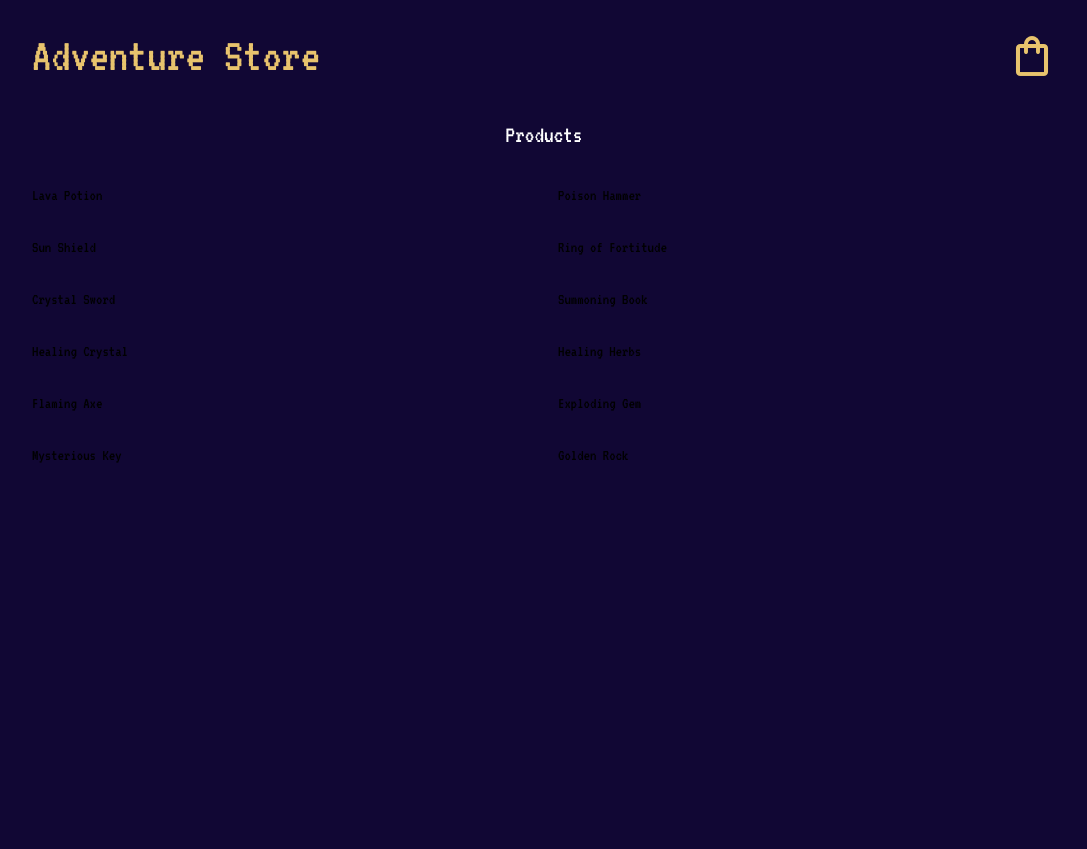
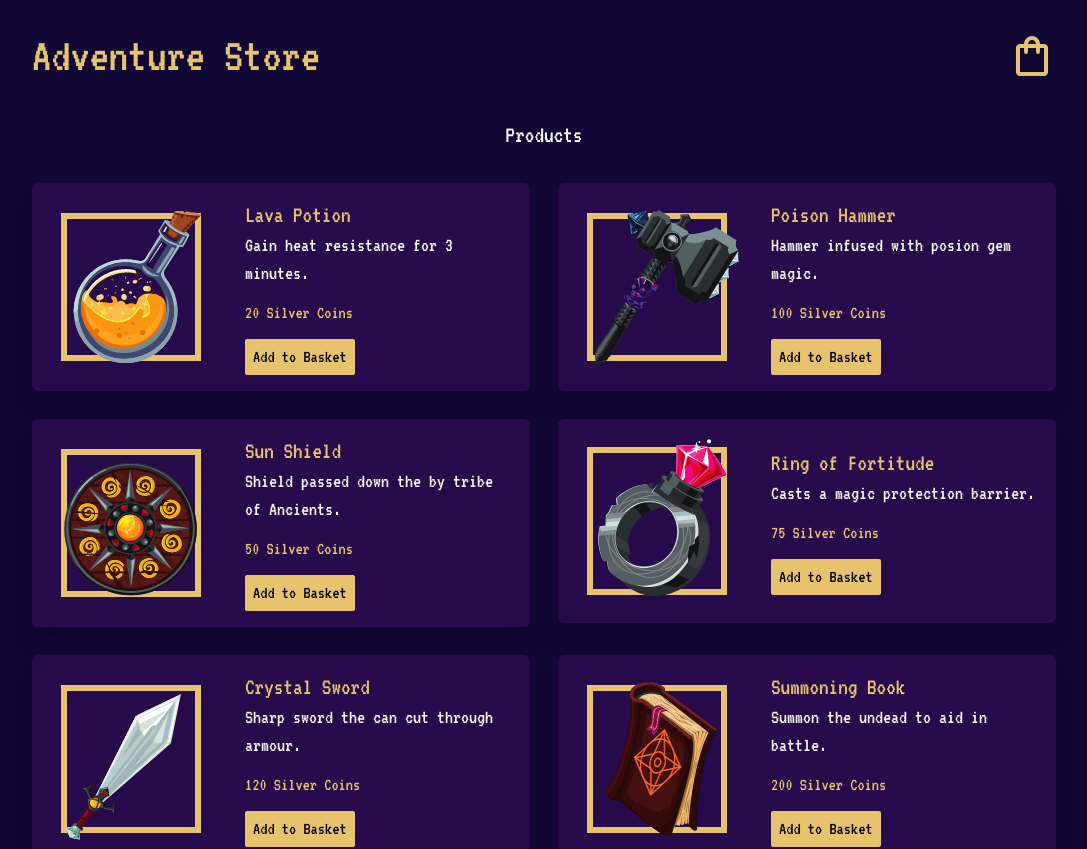
Before and after one commit to iamshaunjp/nuxt-3-with-pinia, a Nuxt app: page / in a window 1280 px wide. Shown: the top 849 px of the page, without its empty margins (96-1183 px from the left). Before the commit the page ends 800 px from the top, so only its background shows below. Built offline with nearby package versions, Linux system fonts and the light colour scheme; data requests are answered from the project's data file.

Commit message:
lesson-6

```diff
--- a/assets/css/tailwind.css
+++ b/assets/css/tailwind.css
@@ -9,3 +9,9 @@ body {
 .wrapper {
   @apply my-8 max-w-5xl mx-auto;
 }
+.card {
+  @apply bg-primary shadow-xl rounded-md p-4;
+}
+.btn {
+  @apply bg-secondary py-1 px-2 rounded-sm text-lg;
+}
--- /dev/null
+++ b/components/ProductCard.vue
@@ -0,0 +1,18 @@
+<template>
+  <div class="card flex items-center gap-8">
+    <img :src="product.img" :alt="product.title">
+    <div>
+      <p class="text-2xl text-secondary">{{product.title}}</p>
+      <p class="text-xl text-gray-50">{{product.description}}</p>
+      <p class="text-lg text-secondary my-3">{{product.price}} Silver Coins</p>
+      <button class="btn">
+        <span>Add to Basket</span>
+      </button>
+    </div>
+  </div>
+</template>
+
+<script setup>
+
+  const { product } = defineProps(['product'])
+</script>
--- a/pages/index.vue
+++ b/pages/index.vue
@@ -4,7 +4,7 @@
 
     <div class="grid grid-cols-2 gap-7">
       <div v-for="product in products">
-        {{ product.title }}
+        <ProductCard :product="product" />
       </div>
     </div>
   </div>
```
